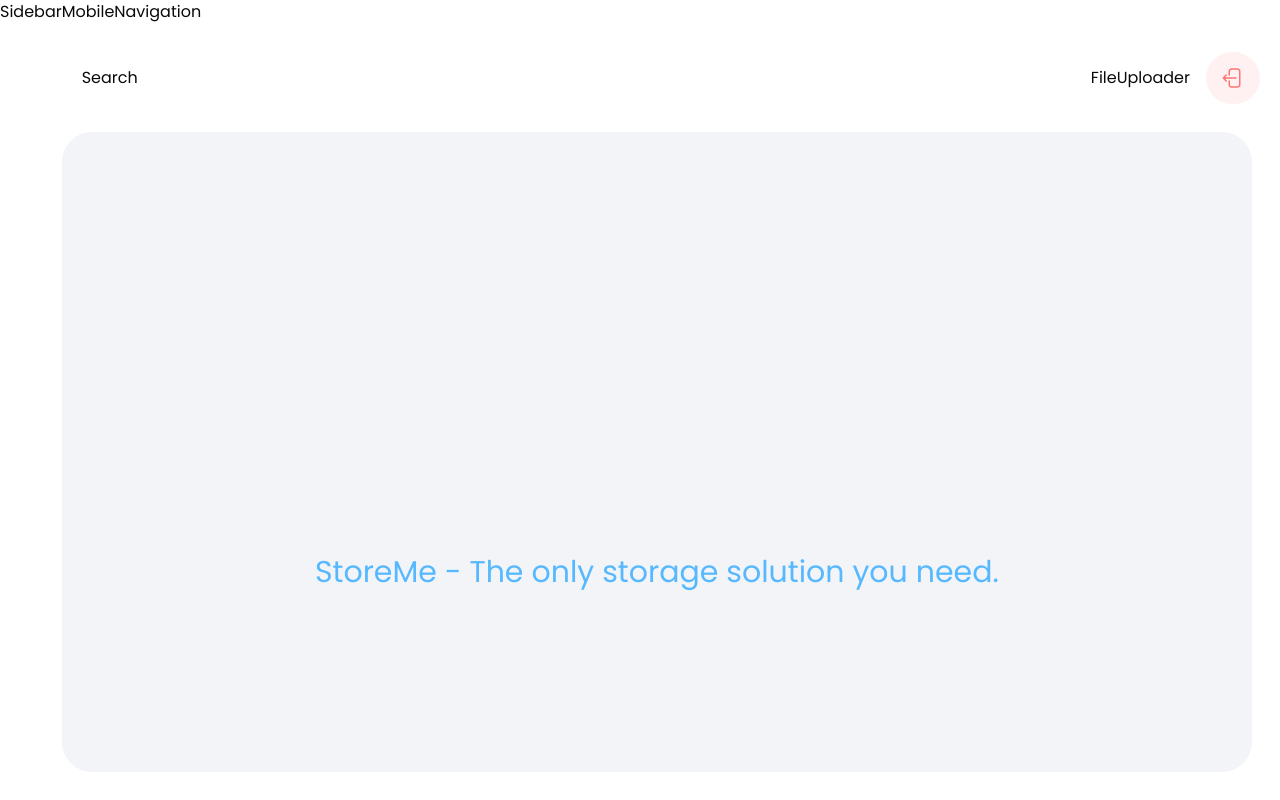
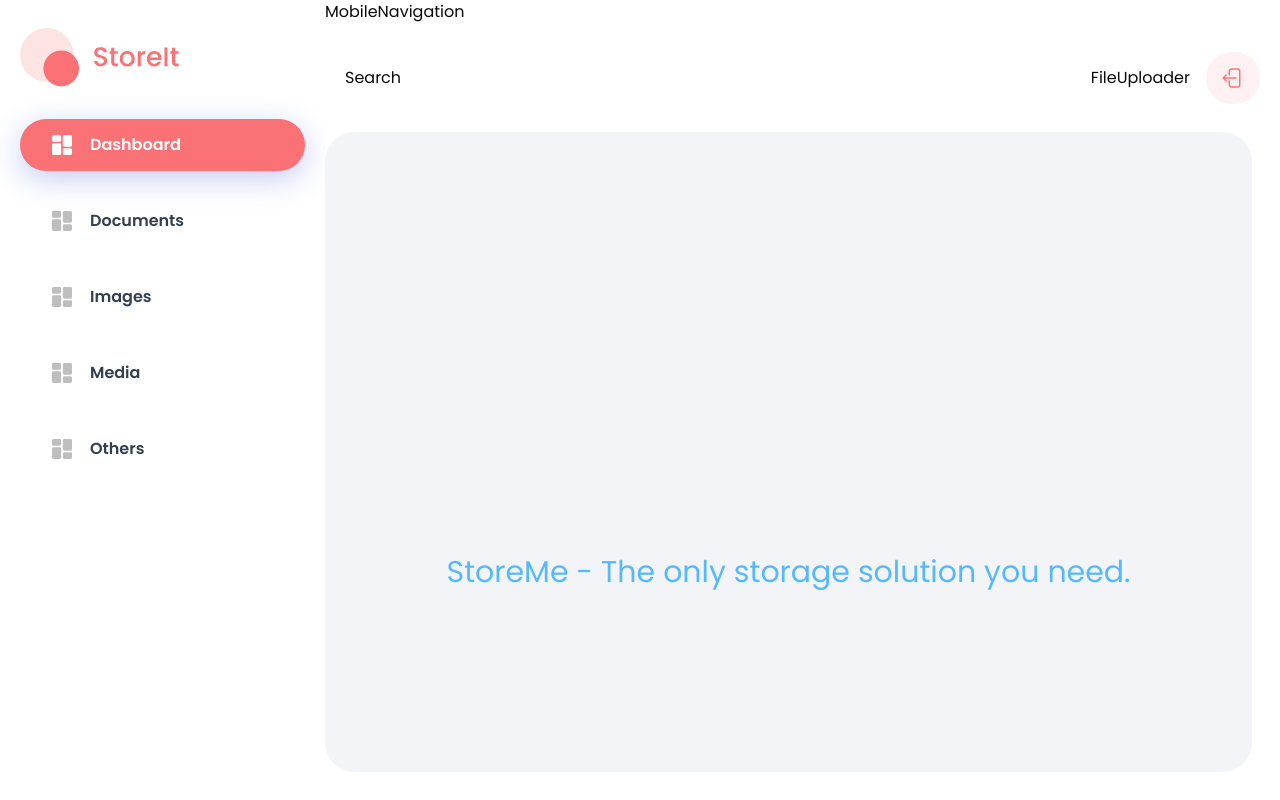
Before and after one commit to RazerWale/StoreMe, a Next.js app: page / in a window 1280 px wide. Built offline with nearby package versions, Linux system fonts and the light colour scheme.

Commit message:
sidebar nav links

```diff
--- a/components/Sidebar.tsx
+++ b/components/Sidebar.tsx
@@ -1,7 +1,63 @@
+"use client";
+
 import React from "react";
+import Link from "next/link";
+import Image from "next/image";
+import { navItems } from "@/constants";
+import { usePathname } from "next/navigation";
+import { cn } from "@/lib/utils";
 
 const Sidebar = () => {
-  return <div>Sidebar</div>;
+  const pathname = usePathname();
+
+  return (
+    <aside className="sidebar">
+      <Link href={"/"} className="mb-8">
+        <Image
+          src="/assets/icons/logo-full-brand.svg"
+          alt="logo"
+          width={160}
+          height={50}
+          className="hidden h-auto lg:block"
+        />
+        <Image
+          src="/assets/icons/logo.svg"
+          alt="logo"
+          width={52}
+          height={50}
+          className="lg:hidden"
+        />
+      </Link>
+
+      <nav className="slidebar-nav">
+        <ul className="flex flex-1 flex-col gap-6">
+          {navItems.map(({ url, name, icon }) => (
+            <Link href={url} key={name} className="lg:w-full">
+              <li
+                className={cn(
+                  "sidebar-nav-item",
+                  pathname === url && "shad-active"
+                )}
+              >
+                <Image
+                  src={icon}
+                  alt={name}
+                  width={24}
+                  height={24}
+                  className={cn(
+                    "nav-icon",
+                    pathname === url && "nav-icon-active"
+                  )}
+                />
+
+                <p className="hidden lg:block">{name}</p>
+              </li>
+            </Link>
+          ))}
+        </ul>
+      </nav>
+    </aside>
+  );
 };
 
 export default Sidebar;
--- /dev/null
+++ b/constants/index.ts
@@ -0,0 +1,7 @@
+export const navItems = [
+  { name: "Dashboard", icon: "/assets/icons/dashboard.svg", url: "/" },
+  { name: "Documents", icon: "/assets/icons/dashboard.svg", url: "/doc" },
+  { name: "Images", icon: "/assets/icons/dashboard.svg", url: "/img" },
+  { name: "Media", icon: "/assets/icons/dashboard.svg", url: "/media" },
+  { name: "Others", icon: "/assets/icons/dashboard.svg", url: "/others" },
+];
```
Also changed, not shown: public/assets/icons/logo.svg (added).
